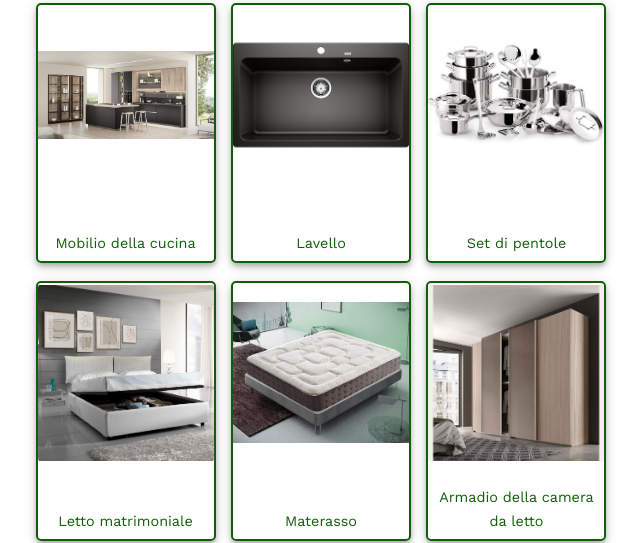
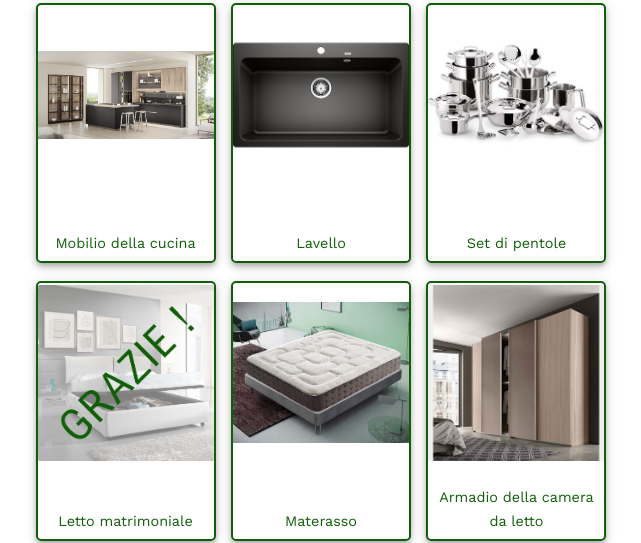
Before and after one commit to Marco-Fed/agnemarco.website, a plain HTML site: page ListaNozze.html in a window 1280 px wide. Shown: the part 2059-2602 px from the top of the page, without its empty margins (319-960 px from the left). Drawn offline with nearby package versions, Linux system fonts and the light colour scheme; files whose address does not match are found by name.

Commit message:
Add files via upload

```diff
--- a/ListaNozze.html
+++ b/ListaNozze.html
@@ -125,7 +125,7 @@
 		    <div class="Portfolio" style=""><div class="item_nozze" style="background-image: url(img_lista_nozze/mobilio.jpg"></div><div class="desc"><div class="desc_text">Mobilio della cucina</div></div></div>
 		    <div class="Portfolio" style=""><div class="item_nozze" style="background-image: url(img_lista_nozze/lavello.jpg"></div><div class="desc"><div class="desc_text">Lavello</div></div></div>
 		    <div class="Portfolio" style=""><div class="item_nozze" style="background-image: url(img_lista_nozze/pentole.jpg"></div><div class="desc"><div class="desc_text">Set di pentole</div></div></div>
-		    <div class="Portfolio" style=""><div class="item_nozze" style="background-image: url(img_lista_nozze/letto.jpg"></div><div class="desc"><div class="desc_text">Letto matrimoniale</div></div></div>
+		    <div class="Portfolio" style=""><div class="item_nozze" style="background-image: url(images/Grazie.png), url(img_lista_nozze/letto.jpg"></div><div class="desc"><div class="desc_text">Letto matrimoniale</div></div></div>
 		    <div class="Portfolio" style=""><div class="item_nozze" style="background-image: url(img_lista_nozze/materasso.jpg"></div><div class="desc"><div class="desc_text">Materasso</div></div></div>
 		    <div class="Portfolio" style=""><div class="item_nozze" style="background-image: url(img_lista_nozze/armadio_camera.jpg"></div><div class="desc"><div class="desc_text">Armadio della camera da letto</div></div></div>
 		    <div class="Portfolio" style=""><div class="item_nozze" style="background-image: url(img_lista_nozze/divano.png"></div><div class="desc"><div class="desc_text">Divano letto (perché ognuno di voi si possa sempre sentire a casa)</div></div></div>
```
